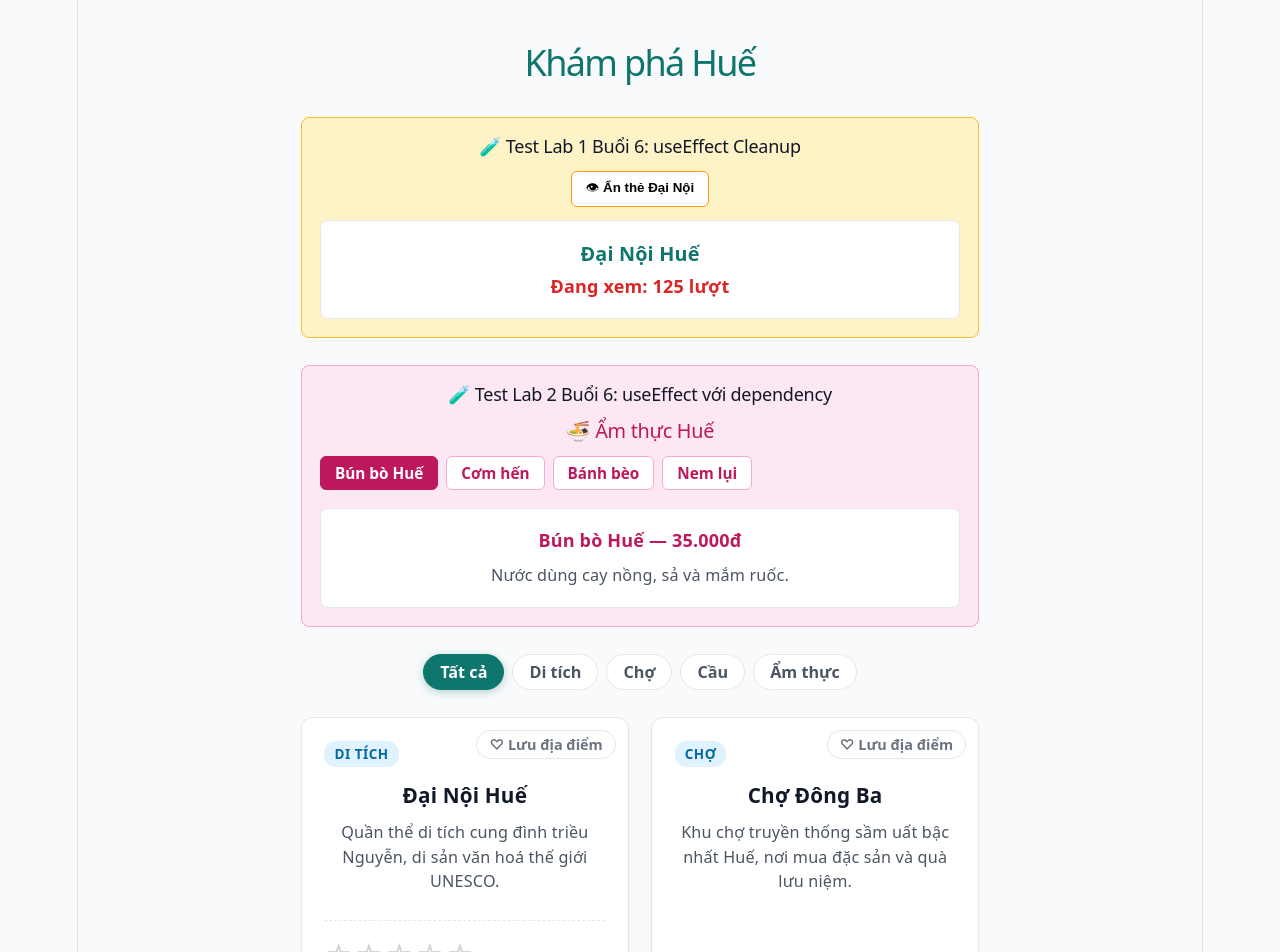
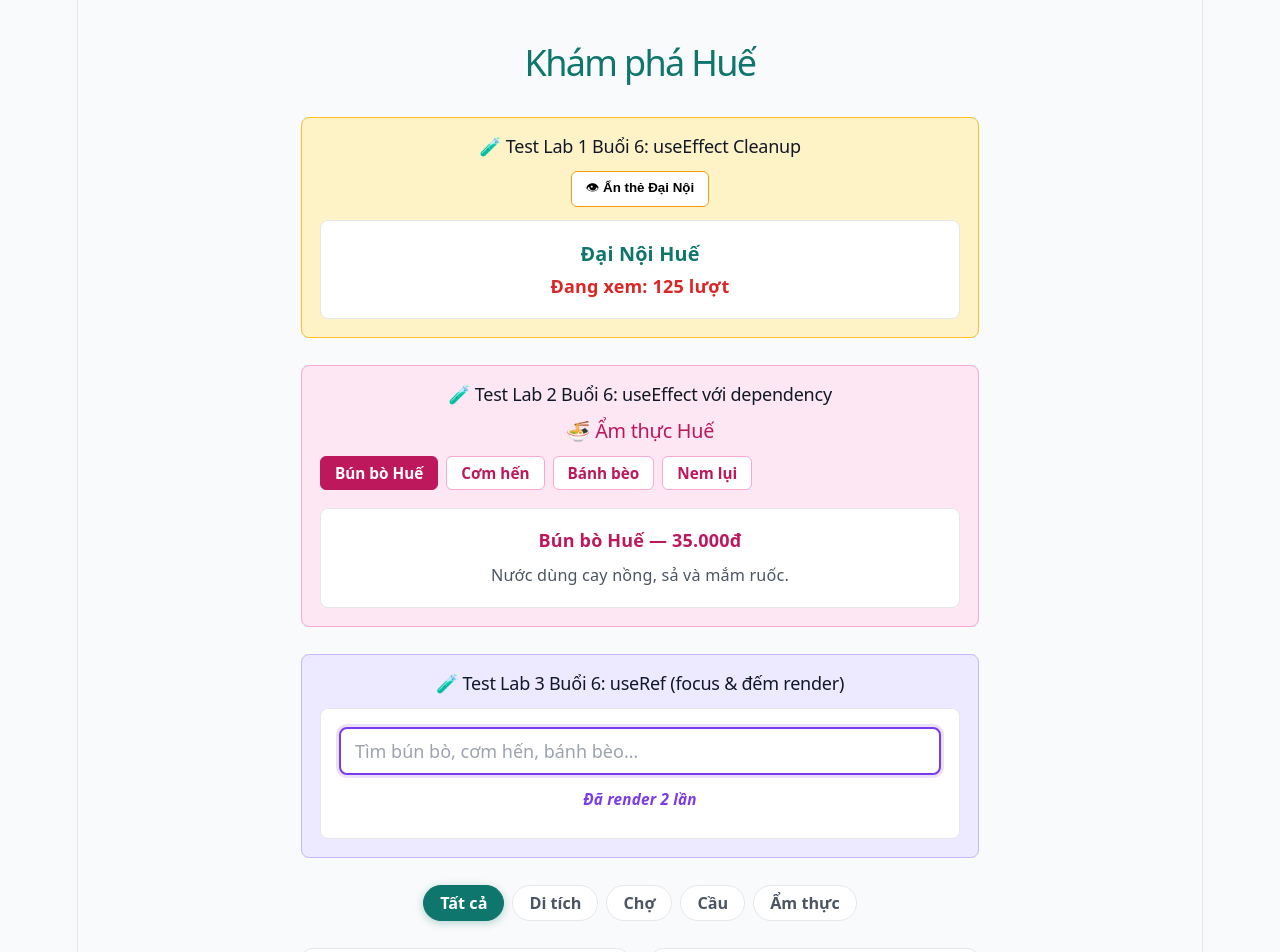
Before and after one commit to baophubaith123-blip/Phu-xuan-react, a React (Vite) app: page / in a window 1280 px wide. Shown: the top 952 px of the page. Built offline with nearby package versions, Linux system fonts and the light colour scheme.

Commit message:
Complete Lab 3 Session 6: useRef for DOM focus & non-render value

```diff
--- a/src/App.css
+++ b/src/App.css
@@ -395,6 +395,45 @@ p {
 }
 
 /* ============================================================
+   Lab 3 Buổi 6 — Ô tìm kiếm tự động focus (TimMonAn)
+   ============================================================ */
+
+.tim-mon-an {
+  padding: 1rem;
+  background: #ffffff;
+  border-radius: 8px;
+  border: 1px solid #e5e7eb;
+}
+
+.tim-mon-an__input {
+  width: 100%;
+  padding: 10px 14px;
+  border: 2px solid #c4b5fd;
+  border-radius: 8px;
+  font-size: 1rem;
+  font-family: inherit;
+  transition: border-color 0.2s ease, box-shadow 0.2s ease;
+  outline: none;
+}
+
+.tim-mon-an__input:focus {
+  border-color: #7c3aed;
+  box-shadow: 0 0 0 3px rgba(124, 58, 237, 0.15);
+}
+
+.tim-mon-an__input::placeholder {
+  color: #9ca3af;
+}
+
+.tim-mon-an__render-count {
+  margin-top: 0.75rem;
+  font-size: 0.85rem;
+  color: #7c3aed;
+  font-weight: 600;
+  font-style: italic;
+}
+
+/* ============================================================
    Responsive cho mobile
    ============================================================ */
 @media (max-width: 640px) {
@@ -442,4 +481,9 @@ p {
     padding: 5px 10px;
     font-size: 0.8rem;
   }
+
+  .tim-mon-an__input {
+    font-size: 0.95rem;
+    padding: 8px 12px;
+  }
 }
--- a/src/App.tsx
+++ b/src/App.tsx
@@ -1,11 +1,13 @@
-// App.tsx — Buổi 6 · Lab 2: Test useEffect với dependency
+// App.tsx — Buổi 6: Test useEffect, useRef, useMemo, useCallback
+// Buổi 5–6 · INT.7.18 — Web FrontEnd nâng cao
 
 import { useState } from 'react';
 import './App.css';
 import AttractionList from './components/AttractionList';
 import CategoryTabs from './components/CategoryTabs';
 import LuotXemDaiNoi from './features/landmarks/LuotXemDaiNoi';
-import TrangMonAn from './features/food/TrangMonAn';   // ← Thêm dòng này
+import TrangMonAn from './features/food/TrangMonAn';
+import TimMonAn from './features/food/TimMonAn';   // ← Thêm dòng này
 import { attractions } from './data/attractions';
 
 function App() {
@@ -68,6 +70,20 @@ function App() {
         <TrangMonAn />
       </div>
 
+      {/* === Lab 3 Buổi 6: useRef — Ô tìm kiếm tự động focus === */}
+      <div style={{
+        padding: '1rem',
+        marginBottom: '1.5rem',
+        background: '#ede9fe',
+        border: '1px solid #c4b5fd',
+        borderRadius: '8px'
+      }}>
+        <h2 style={{ fontSize: '1rem', marginBottom: '0.75rem' }}>
+          🧪 Test Lab 3 Buổi 6: useRef (focus & đếm render)
+        </h2>
+        <TimMonAn />
+      </div>
+
       <CategoryTabs
         categories={categories}
         selectedCategory={selectedCategory}
--- /dev/null
+++ b/src/features/food/TimMonAn.tsx
@@ -0,0 +1,42 @@
+// TimMonAn.tsx — Ô tìm kiếm tự động focus khi mount
+// Buổi 6 · Lab 3: useRef cho DOM & giá trị không gây render
+
+import { useRef, useEffect, useState } from 'react';
+
+function TimMonAn() {
+  // ✅ Ref #1: Tham chiếu đến thẻ <input> trong DOM
+  // Type: HTMLInputElement (vì ref gắn vào <input>)
+  const oTimKiemRef = useRef<HTMLInputElement>(null);
+
+  // ✅ Ref #2: Lưu giá trị nội bộ — KHÔNG gây render
+  const soLanRenderRef = useRef(0);
+  soLanRenderRef.current = soLanRenderRef.current + 1;
+  console.log('TimMonAn đã render:', soLanRenderRef.current, 'lần');
+
+  const [tuKhoa, setTuKhoa] = useState('');
+
+  // Tự động focus vào input sau khi DOM mount
+  useEffect(() => {
+    oTimKiemRef.current?.focus();
+  }, []);
+
+  return (
+    <div className="tim-mon-an">
+      <input
+        ref={oTimKiemRef}
+        type="text"
+        value={tuKhoa}
+        onChange={(e) => setTuKhoa(e.target.value)}
+        placeholder="Tìm bún bò, cơm hến, bánh bèo…"
+        className="tim-mon-an__input"
+      />
+
+      {/* Hiển thị số lần render — để quan sát */}
+      <p className="tim-mon-an__render-count">
+        Đã render {soLanRenderRef.current} lần
+      </p>
+    </div>
+  );
+}
+
+export default TimMonAn;
```
